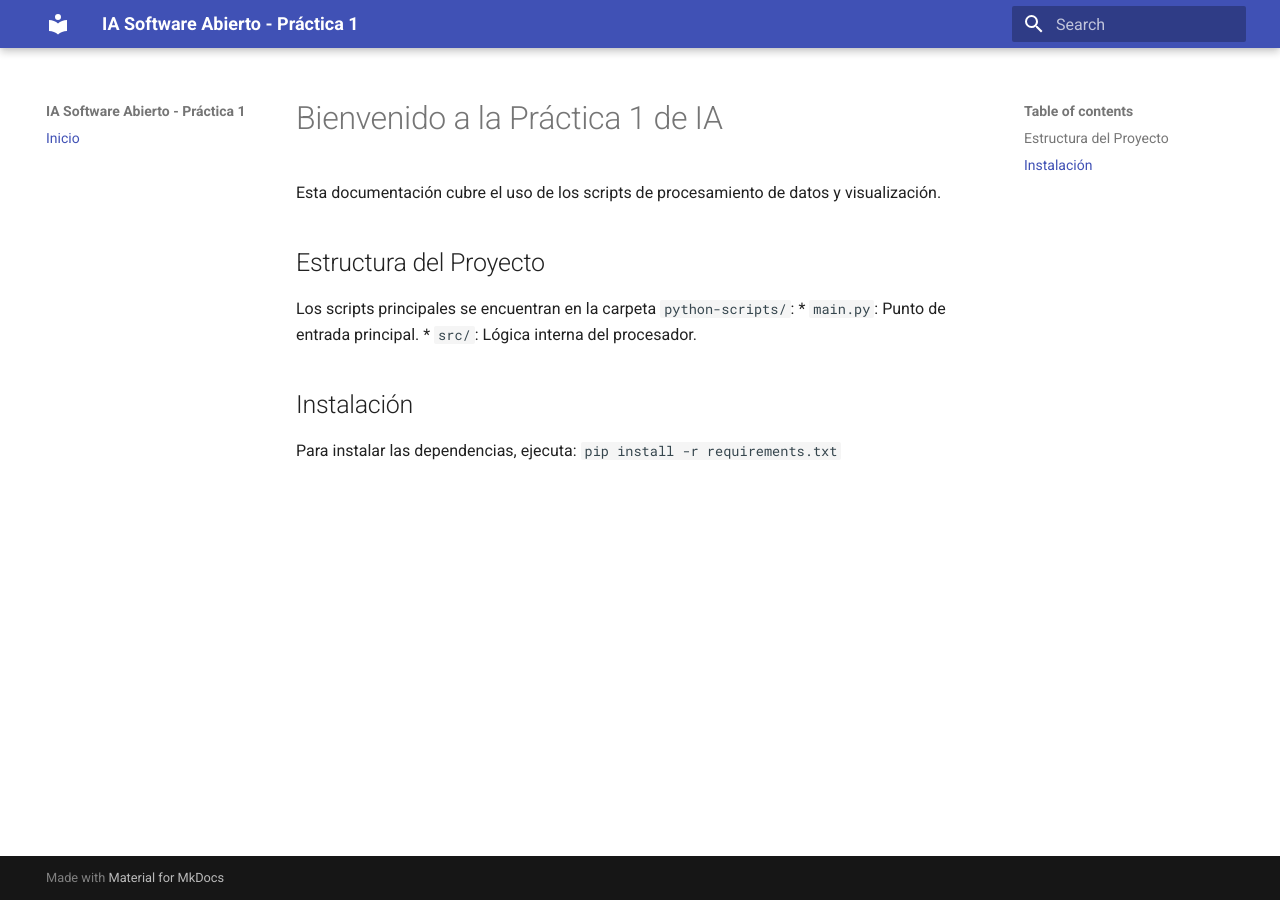
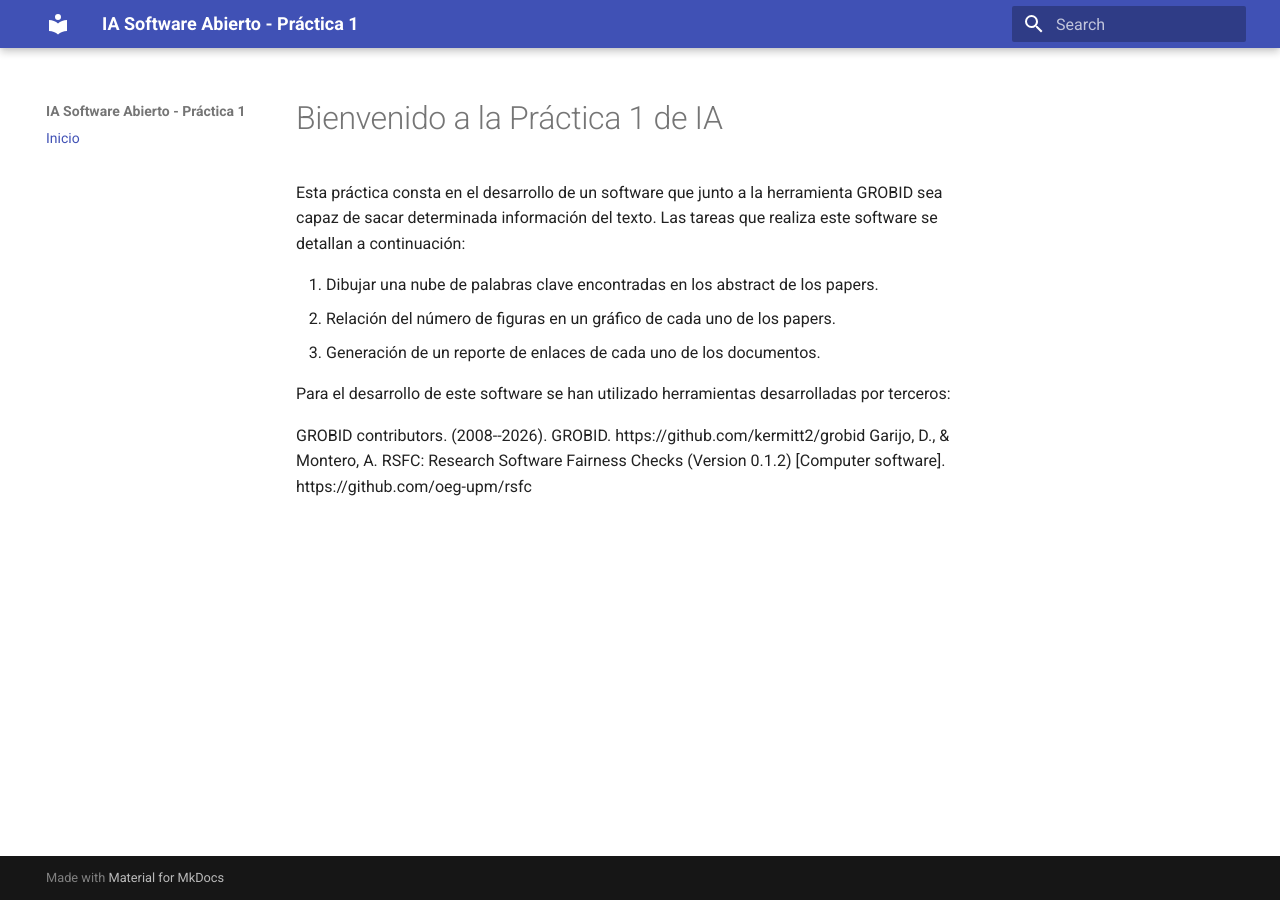
Before and after one commit to alejandro-f-d/practica-1-inteligencia-artificial-software-abierto, an MkDocs documentation site: the page built from docs/index.md, in a window 1280 px wide. Built offline with MkDocs 1.6.1 and Material for MkDocs 9.7.7, drawn with Linux system fonts in a browser that asks for light colours.

Commit message:
Documentación para instalación en nativo.

```diff
--- a/docs/index.md
+++ b/docs/index.md
@@ -1,12 +1,11 @@
 # Bienvenido a la Práctica 1 de IA
+Esta práctica consta en el desarrollo de un software que junto a la herramienta GROBID sea capaz de sacar determinada información del texto. Las tareas que realiza este software se detallan a continuación:
 
-Esta documentación cubre el uso de los scripts de procesamiento de datos y visualización.
+1. Dibujar una nube de palabras clave encontradas en los abstract de los papers.
+2. Relación del número de figuras en un gráfico de cada uno de los papers.
+3. Generación de un reporte de enlaces de cada uno de los documentos.
 
-## Estructura del Proyecto
-Los scripts principales se encuentran en la carpeta `python-scripts/`:
-* `main.py`: Punto de entrada principal.
-* `src/`: Lógica interna del procesador.
+Para el desarrollo de este software se han utilizado herramientas desarrolladas por terceros:
 
-## Instalación
-Para instalar las dependencias, ejecuta:
-`pip install -r requirements.txt`
+GROBID contributors. (2008--2026). GROBID. https://github.com/kermitt2/grobid
+Garijo, D., & Montero, A. RSFC: Research Software Fairness Checks (Version 0.1.2) [Computer software]. https://github.com/oeg-upm/rsfc
```
Also changed, not shown: docs/instalación.md (added, +36 -0 lines).
